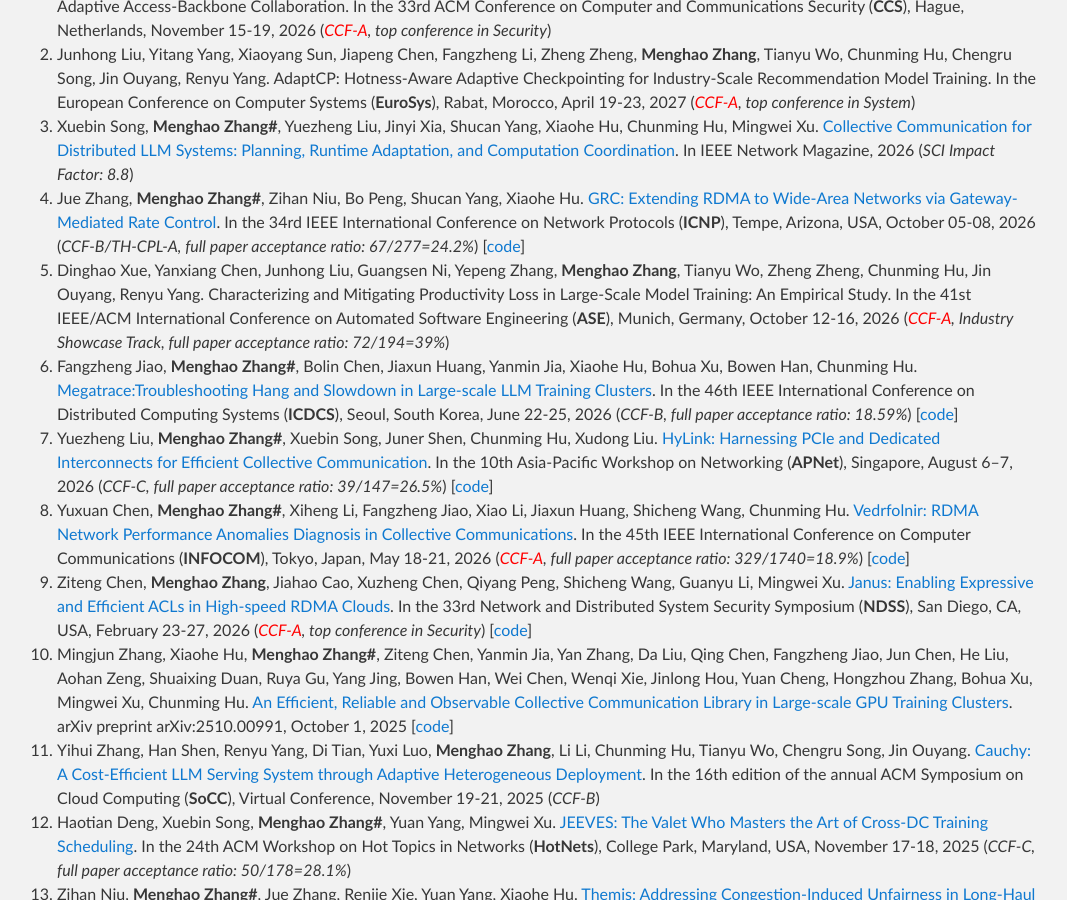
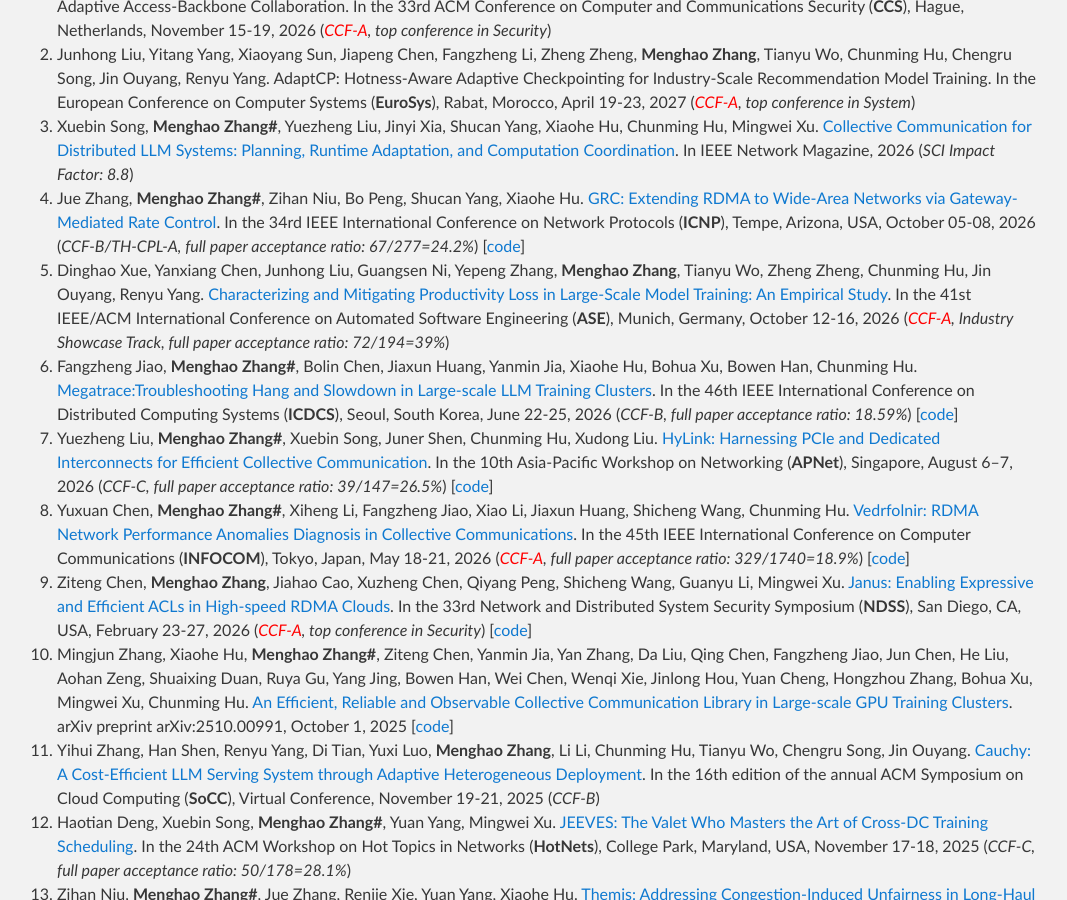
Before and after one commit to zhangmenghao/zhangmenghao.github.io, a Jekyll site: the page built from index.md, in a window 1280 px wide and 900 px high, scrolled down 1525 px. Shown: the whole window, without its empty margins (103-1170 px from the left). Built offline with Jekyll 4.4.1, drawn with Linux system fonts in a browser that asks for light colours; some of the changed lines change nothing that is shown; some of the changed text lies outside the part shown.

Commit message:
Update paper and students

```diff
--- a/index.md
+++ b/index.md
@@ -57,7 +57,7 @@
 [GRC: Extending RDMA to Wide-Area Networks via Gateway-Mediated Rate Control](./papers/ICNP2026-GRC.pdf).
 In the 34rd IEEE International Conference on Network Protocols (**ICNP**), Tempe, Arizona, USA, October 05-08, 2026 (*CCF-B/TH-CPL-A, full paper acceptance ratio: 67/277=24.2%*) [[code](https://github.com/Networked-System-and-Security-Group/GRC)]
 32. Dinghao Xue, Yanxiang Chen, Junhong Liu, Guangsen Ni, Yepeng Zhang, __Menghao Zhang__, Tianyu Wo, Zheng Zheng, Chunming Hu, Jin Ouyang, Renyu Yang.
-Characterizing and Mitigating Productivity Loss in Large-Scale Model Training: An Empirical Study.
+[Characterizing and Mitigating Productivity Loss in Large-Scale Model Training: An Empirical Study](./papers/ASE2026-ETPR.pdf).
 In the 41st IEEE/ACM International Conference on Automated Software Engineering (**ASE**), Munich, Germany, October 12-16, 2026 (*<font color='red'>CCF-A</font>, Industry Showcase Track, full paper acceptance ratio: 72/194=39%*)
 31. Fangzheng Jiao, __Menghao Zhang#__, Bolin Chen, Jiaxun Huang, Yanmin Jia, Xiaohe Hu, Bohua Xu, Bowen Han, Chunming Hu.
 [Megatrace:Troubleshooting Hang and Slowdown in Large-scale LLM Training Clusters](./papers/ICDCS2026-Megatrace.pdf).
@@ -329,6 +329,7 @@
 * Feiyang Wang, Ph.D. student, 2026.9-Present, Beihang University, Co-supervised with Prof. Chunming Hu
 * Shucan Yang, Ph.D. student, 2026.9-Present, Beihang University, Co-supervised with Prof. Chunming Hu
 * Xiaolong Xiang, Ph.D. student, 2026.9-Present, Beihang University, Co-supervised with Prof. Chunming Hu
+* Xiangxi Ma, Ph.D. student, 2027.9-Present, Beihang University, Co-supervised with Prof. Chunming Hu
 * Mengyu Yang, Master, 2024.9-Present, Beihang University
 * Yuezheng Liu, Master, 2024.9-Present, Beihang University, Co-supervised with Prof. Xudong Liu
 * Yuxuan Chen, Master, 2024.9-Present, Beihang University, Co-supervised with Prof. Chunming Hu
@@ -337,6 +338,8 @@
 * Mengyao Jian, Master, 2025.9-Present, Beihang University
 * Zihan Niu, Master, 2026.9-Present, Beihang University
 * Xuebin Song, Master, 2026.9-Present, Beihang University
+* Yizhuo Liang, Master, 2027.9-Present, Beihang University
+* Ruyao Yu, Master, 2027.9-Present, Beihang University
 
 
 #### Alumni
```
Also changed, not shown: 1 other file.
